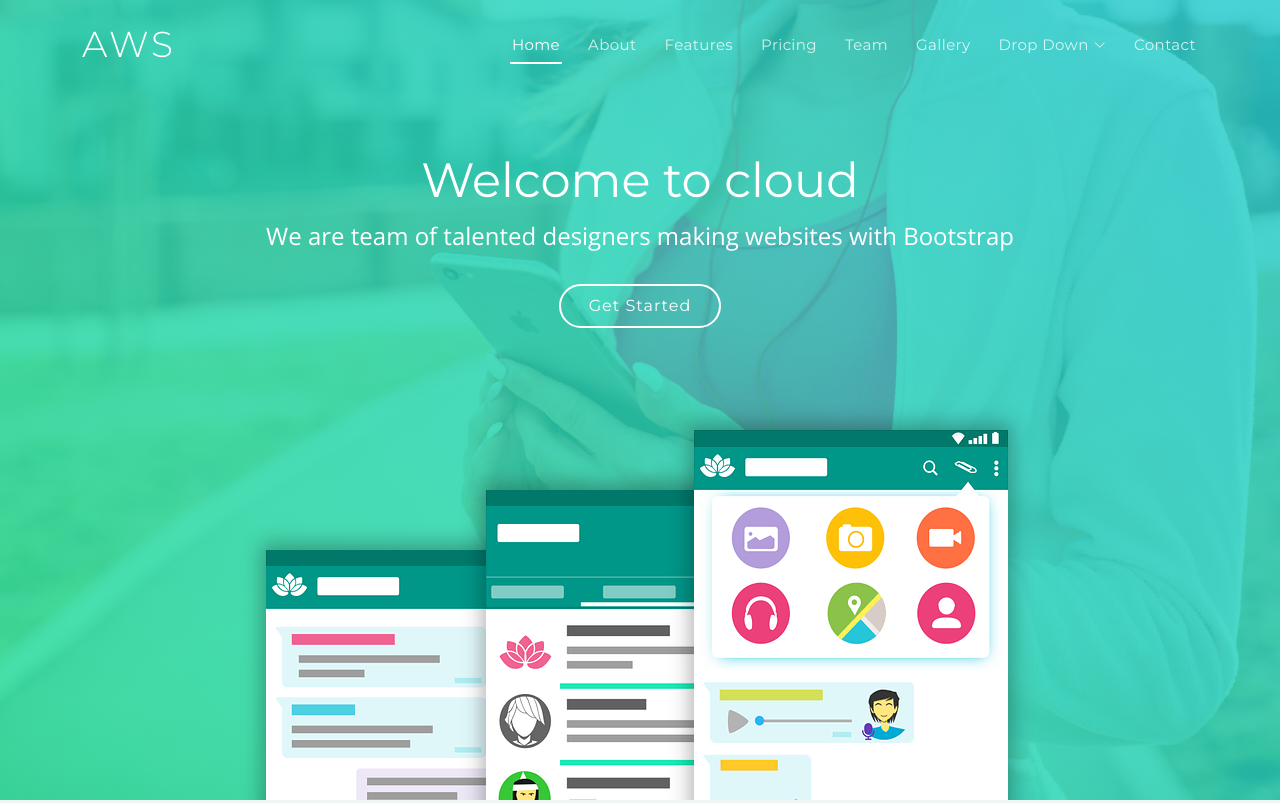
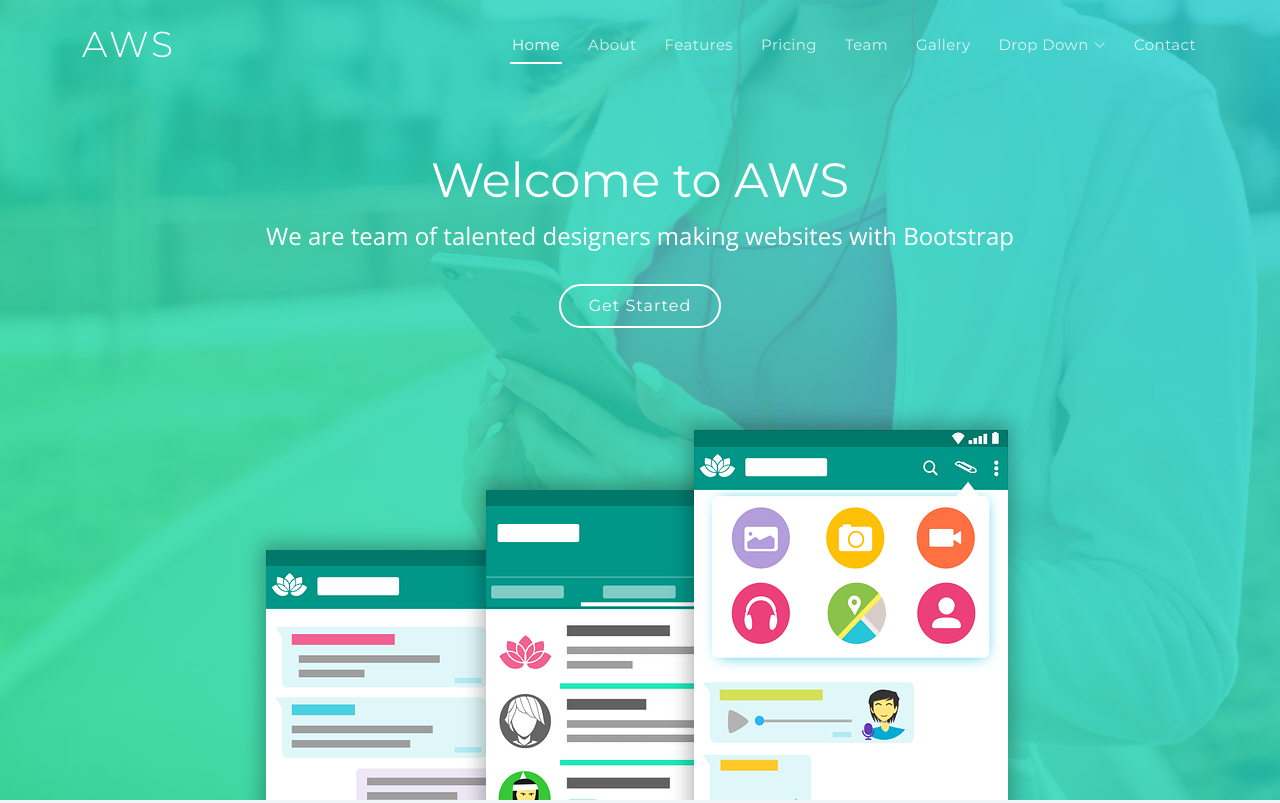
Before and after one commit to Ansh-2610/Project, a plain HTML site: page index.html in a window 1280 px wide. Shown: the top 803 px of the page. Drawn offline with nearby package versions, Linux system fonts and the light colour scheme.

Commit message:
Update index.html

```diff
--- a/index.html
+++ b/index.html
@@ -81,7 +81,7 @@
   <section id="hero">
 
     <div class="hero-text" data-aos="zoom-out">
-      <h2>Welcome to cloud</h2>
+      <h2>Welcome to AWS</h2>
       <p>We are team of talented designers making websites with Bootstrap</p>
       <a href="#about" class="btn-get-started scrollto">Get Started</a>
     </div>
```
